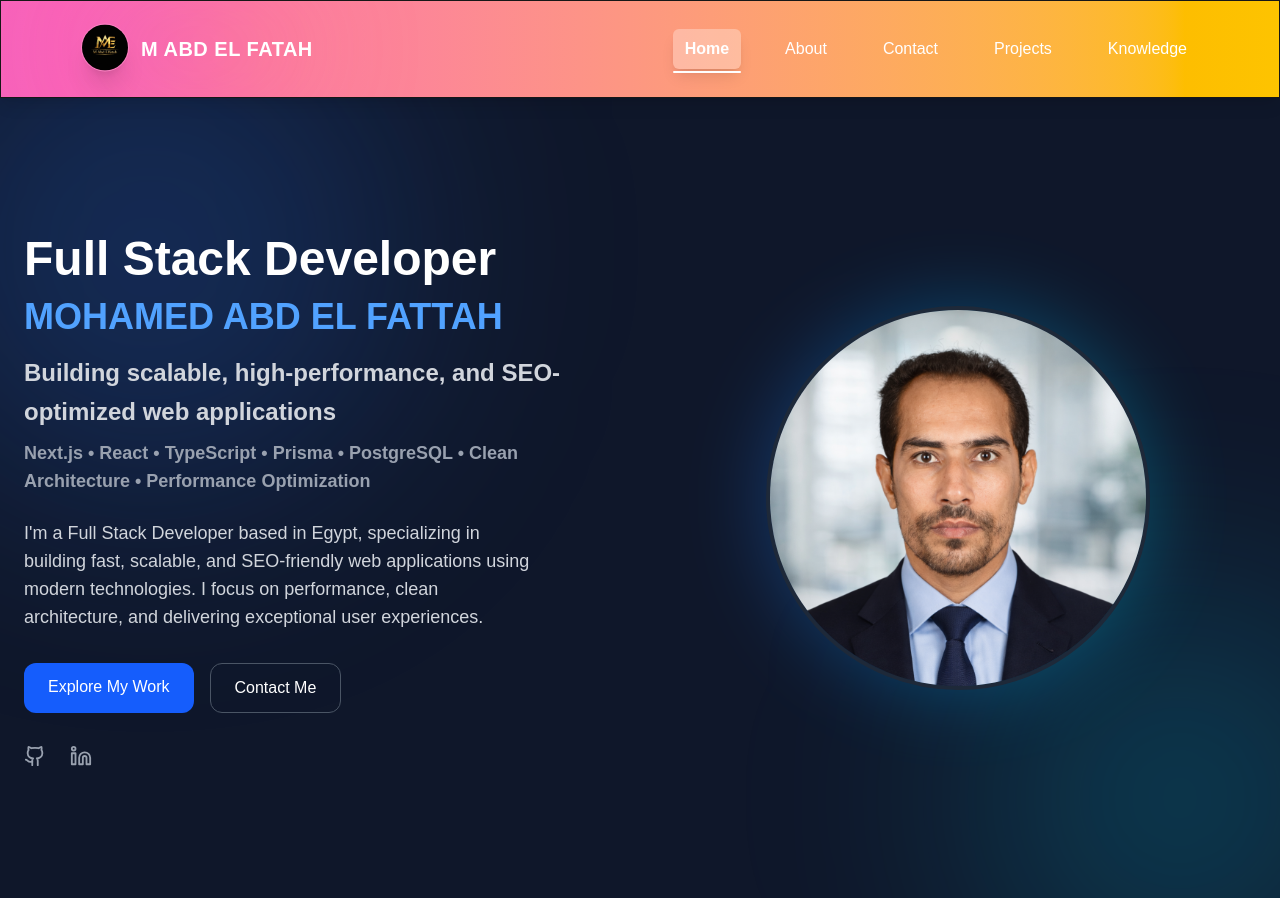
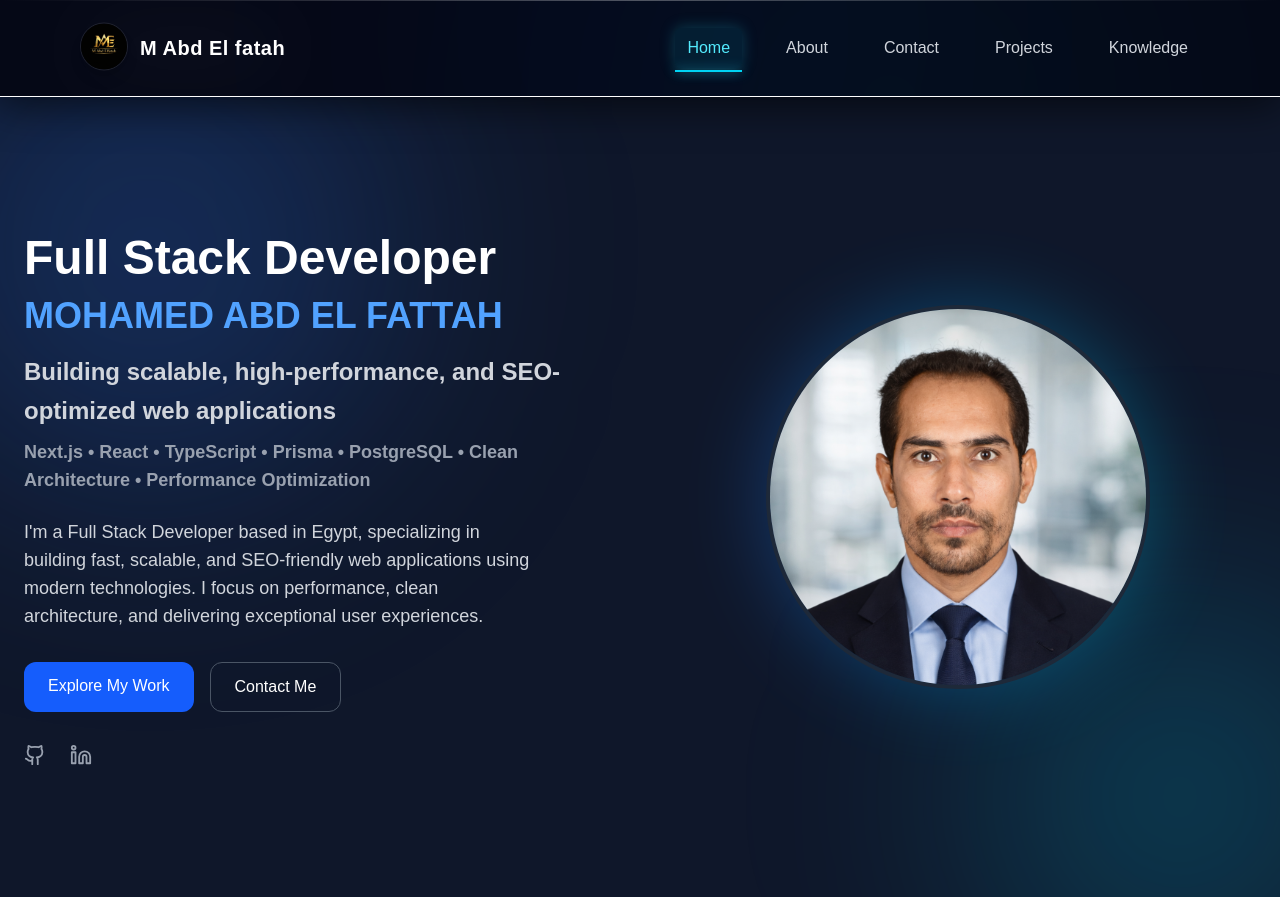
Before and after one commit to mohamedAbdElfatahSayed/My-Portfolio, a Next.js app: page / in a window 1280 px wide. Built offline with nearby package versions, Linux system fonts and the light colour scheme.

Commit message:
update seo and UI last

```diff
--- a/componant/header/Header.tsx
+++ b/componant/header/Header.tsx
@@ -4,7 +4,7 @@ import Link from "next/link";
 import Image from "next/image";
 import { usePathname } from "next/navigation";
 import { useState, useEffect } from "react";
-import {  Menu, X, Sparkles} from "lucide-react";
+import { Menu, X } from "lucide-react";
 import { motion, AnimatePresence } from "framer-motion";
 
 const links = [
@@ -19,36 +19,39 @@ export default function Header() {
   const pathname = usePathname();
   const [open, setOpen] = useState(false);
 
-  // ✅ يقفل المينيو تلقائي عند تغيير الصفحة
   useEffect(() => {
     setOpen(false);
   }, [pathname]);
 
   return (
-    <header className="relative sticky top-0 z-50 shadow-lg border overflow-hidden">
+    <header className="relative sticky top-0 z-50 overflow-hidden
+      bg-white/5 backdrop-blur-2xl
+      border-b border-white/10
+      shadow-[0_8px_40px_rgba(0,0,0,0.6)]">
 
-      {/* Animated Gradient Background */}
-      <div className="absolute inset-0 -z-10 bg-gradient-to-r from-purple-500 via-pink-400 to-yellow-400 animate-gradient-x" />
+      {/* Glass Highlight Line */}
+      <div className="absolute inset-0 pointer-events-none">
+        <div className="absolute top-0 left-0 right-0 h-[1px] bg-gradient-to-r from-transparent via-white/30 to-transparent" />
+      </div>
+
+      {/* Background Glow */}
+      <div className="absolute inset-0 -z-10">
+        <div className="absolute inset-0 bg-[#050816]" />
+        <div className="absolute top-[-140px] left-1/2 w-[500px] h-[500px] bg-cyan-500/20 blur-[160px] opacity-30 rounded-full" />
+        <div className="absolute bottom-[-140px] right-1/3 w-[400px] h-[400px] bg-blue-600/20 blur-[160px] opacity-30 rounded-full" />
+      </div>
 
       <div className="max-w-[1280px] mx-auto px-4 sm:px-6 md:px-12 lg:px-20 py-4 sm:py-6 flex items-center justify-between">
 
         {/* Logo */}
-        <Link
-  href="/"
-  className="relative group flex items-center gap-3"
->
-  {/* Animated Glow Background */}
-  <span className="absolute inset-0 blur-3xl opacity-40 group-hover:opacity-80 transition bg-gradient-to-r from-purple-500 via-pink-500 to-yellow-400 rounded-full animate-pulse"></span>
+        <Link href="/" className="relative group flex items-center gap-3">
 
-  {/* Floating Logo */}
+          <span className="absolute inset-0 blur-2xl opacity-40 group-hover:opacity-80 transition bg-white/10 rounded-full" />
+
           <motion.div
             animate={{ y: [0, -6, 0] }}
-    transition={{
-      duration: 3,
-      repeat: Infinity,
-      ease: "easeInOut",
-    }}
-    whileHover={{ scale: 1.15, rotate: 8 }}
+            transition={{ duration: 3, repeat: Infinity, ease: "easeInOut" }}
+            whileHover={{ scale: 1.1, rotate: 6 }}
             className="relative"
           >
             <Image
@@ -56,23 +59,18 @@ export default function Header() {
               alt="Logo"
               width={48}
               height={48}
-      className="rounded-full shadow-xl border border-white/20"
+              className="rounded-full border border-white/10 shadow-lg"
             />
           </motion.div>
 
-  {/* Brand Name */}
-  <span className="hidden uppercase sm:block relative text-white font-bold text-xl tracking-wide group-hover:tracking-wider transition-all duration-300">
+          <span className="hidden sm:block text-white font-bold text-xl tracking-wide">
             M Abd El fatah
           </span>
+        </Link>
 
-  {/* Hover underline glow */}
-  <span className="absolute left-0 -bottom-1 w-0 h-[2px] bg-white group-hover:w-full transition-all duration-500"></span>
-</Link>
         {/* Desktop Nav */}
-        <nav
-          className="hidden md:flex items-center gap-8 font-medium text-base"
-          aria-label="Main navigation"
-        >
+        <nav className="hidden md:flex items-center gap-8 font-medium">
+
           {links.map((link) => {
             const active = pathname.startsWith(link.href);
 
@@ -82,8 +80,8 @@ export default function Header() {
                 href={link.href}
                 className={`relative px-3 py-2 rounded-md transition-all duration-300 ${
                   active
-                    ? "bg-white/30 text-white font-semibold shadow-lg"
-                    : "text-white hover:bg-white/20"
+                    ? "text-cyan-300 bg-cyan-500/10 shadow-[0_0_15px_rgba(34,211,238,0.25)]"
+                    : "text-gray-300 hover:text-cyan-200 hover:bg-white/5"
                 }`}
               >
                 {link.name}
@@ -91,7 +89,7 @@ export default function Header() {
                 {active && (
                   <motion.span
                     layoutId="activeLink"
-                    className="absolute left-0 right-0 -bottom-1 h-[2px] bg-white rounded-full"
+                    className="absolute left-0 right-0 -bottom-1 h-[2px] bg-cyan-400 shadow-[0_0_12px_rgba(34,211,238,0.8)]"
                   />
                 )}
               </Link>
@@ -101,15 +99,11 @@ export default function Header() {
 
         {/* Mobile Button */}
         <button
-          className="md:hidden p-2 rounded-full hover:bg-white/20 transition"
+          className="md:hidden p-2 rounded-md hover:bg-white/10 transition text-white"
           onClick={() => setOpen(!open)}
           aria-label="Toggle menu"
         >
-          {open ? (
-            <X size={28} className="text-white" />
-          ) : (
-            <Menu size={28} className="text-white" />
-          )}
+          {open ? <X size={28} /> : <Menu size={28} />}
         </button>
       </div>
 
@@ -121,57 +115,41 @@ export default function Header() {
             animate={{ height: "auto", opacity: 1 }}
             exit={{ height: 0, opacity: 0 }}
             transition={{ duration: 0.3 }}
-            className="md:hidden bg-white/95 backdrop-blur border-t overflow-hidden"
+            className="md:hidden bg-white/5 backdrop-blur-2xl border-t border-white/10 overflow-hidden"
           >
             <div className="flex flex-col p-5 gap-3">
+
               {links.map((link) => (
                 <Link
                   key={link.name}
                   href={link.href}
-                  className="text-gray-700 font-medium px-3 py-2 rounded-md hover:bg-purple-200 transition text-center"
+                  className="text-gray-300 px-3 py-2 rounded-md hover:bg-white/10 hover:text-cyan-200 transition text-center"
                 >
                   {link.name}
                 </Link>
               ))}
 
-              <div className="border-t pt-4 flex flex-col gap-3">
+              <div className="border-t border-white/10 pt-4 flex flex-col gap-3">
+
                 <Link
                   href="/login"
-                  className="text-gray-700 font-medium px-3 py-2 rounded-md hover:bg-purple-200 transition text-center"
+                  className="text-gray-300 px-3 py-2 rounded-md hover:bg-white/10 hover:text-cyan-200 transition text-center"
                 >
                   Login
                 </Link>
 
                 <Link
                   href="/register"
-                  className="bg-purple-700 text-white py-2 rounded-xl shadow-lg hover:bg-purple-600 transition font-semibold text-center"
+                  className="bg-white/10 text-cyan-200 border border-white/10 py-2 rounded-xl shadow-[0_0_20px_rgba(34,211,238,0.2)] hover:bg-white/15 transition font-semibold text-center"
                 >
                   Sign Up
                 </Link>
+
               </div>
             </div>
           </motion.div>
         )}
       </AnimatePresence>
-
-      {/* Gradient animation */}
-      <style jsx>{`
-        .animate-gradient-x {
-          background-size: 200% 200%;
-          animation: gradient-x 15s ease infinite;
-        }
-        @keyframes gradient-x {
-          0% {
-            background-position: 0% 50%;
-          }
-          50% {
-            background-position: 100% 50%;
-          }
-          100% {
-            background-position: 0% 50%;
-          }
-        }
-      `}</style>
     </header>
   );
 }
```
Lines whose indentation alone changed are shown as unchanged.
